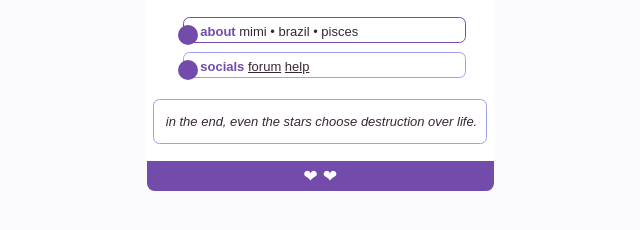
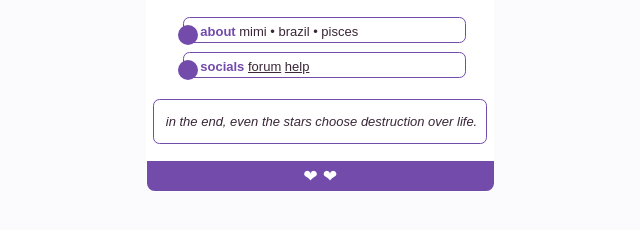
Before and after one commit to lobuh/xatspaces, a plain HTML site: page mimi/index.html in a window 1280 px wide. Shown: the part 340-570 px from the top of the page, without its empty margins (320-960 px from the left). Drawn offline with Linux system fonts and the light colour scheme.

Commit message:
Button color updated

```diff
--- a/mimi/index.html
+++ b/mimi/index.html
@@ -1741,7 +1741,7 @@
         }
 
         #text05 {
-            border: 1px solid #9fa0eb;
+            border: 1px solid #724bab;
             border-radius: 0.5em;
             height: 2em;
             padding: 2px;
@@ -1773,7 +1773,7 @@
         }
 
         #text07 {
-            border: 1px solid #9fa0eb;
+            border: 1px solid #724bab;
             border-radius: 0.5em;
             height: 45px;
             padding: 2px;
```
